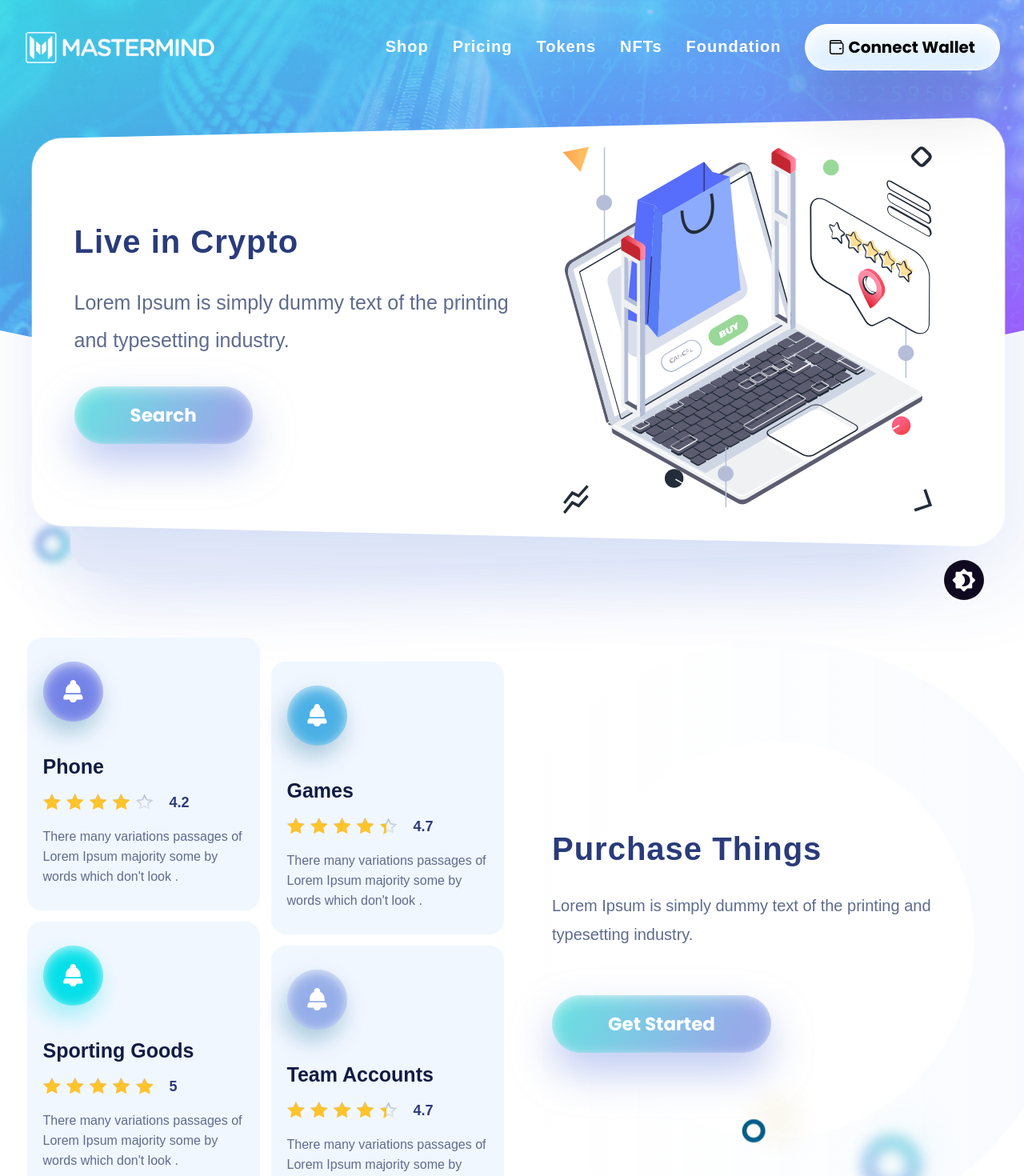
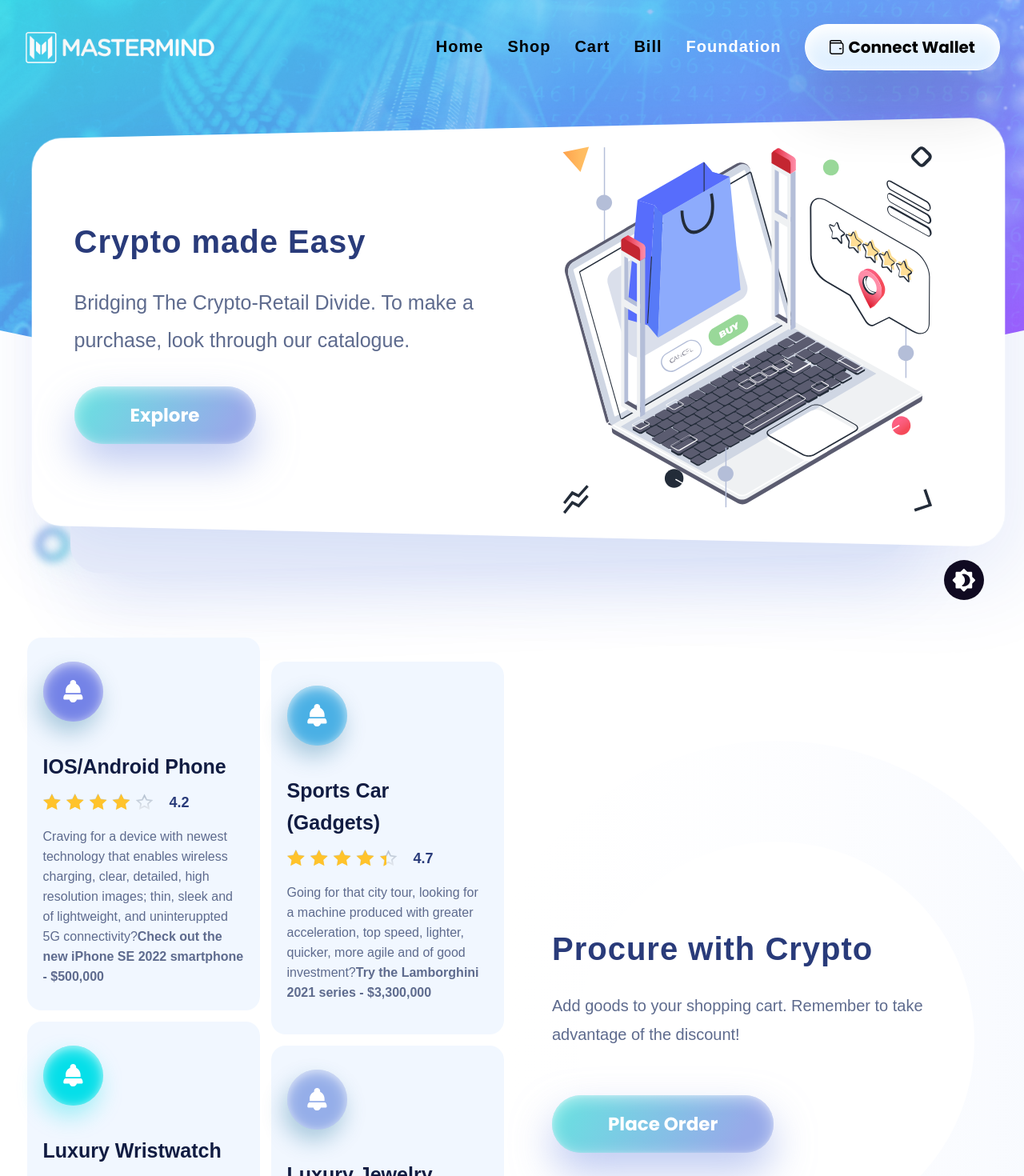
Before and after one commit to OkekeChristian24/project-cyclos-frontend, a React (Create React App) app: page / in a window 1280 px wide. Shown: the top 1470 px of the page at 80% size. Built offline with nearby package versions, Linux system fonts and the light colour scheme.

Commit message:
added content and Routing

```diff
--- a/src/Base/Header.jsx
+++ b/src/Base/Header.jsx
@@ -1,4 +1,5 @@
 import React, { useState, useEffect } from "react";
+import { Link } from "react-router-dom";
 export default function Header() {
   const [menu, setMenu] = useState(false);
   var links = document.querySelectorAll(".nav__inner-link");
@@ -40,17 +41,20 @@
           </div>
           <nav className={"nav " + (menu ? "active" : "")} id="menu">
             <div className="nav__inner">
-              <a href="#" className="nav__inner-link">
-                Shop
+              <a href="" className="nav__inner-link">
+              <Link to="/"> Home</Link>
               </a>
               <a href="#" className="nav__inner-link">
-                Pricing
+
+                <Link to="/shop">   Shop</Link>
               </a>
               <a href="#" className="nav__inner-link">
-                Tokens
+
+                <Link to="/cart"> Cart</Link>
               </a>
               <a href="#" className="nav__inner-link">
-                NFTs
+
+               <Link to="/bill"> Bill</Link>
               </a>
 
               <a href="#" className="nav__inner-link">
--- a/src/Pages/Home/Intro.jsx
+++ b/src/Pages/Home/Intro.jsx
@@ -23,13 +23,13 @@
       <div className="auto__container">
         <div className="intro__inner">
           <div className="intro__inner-content">
-            <h1>Live in Crypto</h1>
+            <h1>Crypto made Easy</h1>
             <p className="bg">
-              Lorem Ipsum is simply dummy text of the printing and typesetting
-              industry.
+            Bridging The Crypto-Retail Divide.
+To make a purchase, look through our catalogue.
             </p>
             <a href="#" className="button primary">
-              Search
+              Explore
             </a>
           </div>
           <div className="intro__inner-image">
--- a/src/Pages/Home/Purchase/Purchase.jsx
+++ b/src/Pages/Home/Purchase/Purchase.jsx
@@ -13,7 +13,7 @@
               <div className="purchase__inner-card-icon">
                 <img src="images/icons/bell.svg" alt="bell" />
               </div>
-              <h5>Phone</h5>
+              <h5>IOS/Android Phone</h5>
               <div className="purchase__inner-card-rate">
                 <div className="star">
                   <div className="star__empty">
@@ -29,15 +29,15 @@
               </div>
 
               <p className="sm">
-                There many variations passages of Lorem Ipsum majority some by
-                words which don't look .
+              Craving for a device with  newest technology that enables wireless charging, clear, detailed, high resolution images; thin, sleek and of lightweight, and uninteruppted 5G connectivity?
+<strong>Check out the new iPhone SE 2022 smartphone - $500,000</strong>
               </p>
             </div>
             <div className="purchase__inner-card">
               <div className="purchase__inner-card-icon">
                 <img src="images/icons/bell.svg" alt="" />
               </div>
-              <h5>Games</h5>
+              <h5>Sports Car (Gadgets)</h5>
               <div className="purchase__inner-card-rate">
                 <div className="star">
                   <div className="star__empty">
@@ -53,15 +53,15 @@
               </div>
 
               <p className="sm">
-                There many variations passages of Lorem Ipsum majority some by
-                words which don't look .
+              Going for that city tour, looking for a machine produced with greater acceleration, top speed, lighter, quicker, more agile and of good investment?
+<strong>Try the Lamborghini 2021 series - $3,300,000</strong>
               </p>
             </div>
             <div className="purchase__inner-card">
               <div className="purchase__inner-card-icon">
                 <img src="images/icons/bell.svg" alt="" />
               </div>
-              <h5>Sporting Goods</h5>
+              <h5>Luxury Wristwatch</h5>
               <div className="purchase__inner-card-rate">
                 <div className="star">
                   <div className="star__empty">
@@ -77,15 +77,16 @@
               </div>
 
               <p className="sm">
-                There many variations passages of Lorem Ipsum majority some by
-                words which don't look .
+              In search of a timepiece, built-to-last, exudes class, coupled with innovative technology, ensures longevity and can be passed down to generations.
+<strong>Try the Graff Diamonds, the Fascination Watch – $40 Million
+Don’t sleep on it. Add to Cart now.</strong>
               </p>
             </div>
             <div className="purchase__inner-card">
               <div className="purchase__inner-card-icon">
                 <img src="images/icons/bell.svg" alt="" />
               </div>
-              <h5>Team Accounts</h5>
+              <h5>Luxury Jewelry</h5>
               <div className="purchase__inner-card-rate">
                 <div className="star">
                   <div className="star__empty">
@@ -101,8 +102,8 @@
               </div>
 
               <p className="sm">
-                There many variations passages of Lorem Ipsum majority some by
-                words which don't look .
+              Thinking of the best way to express your feelings to a her?  She would say YES, to a high value, crystal-clear gem stone, made with the purest materials of precious metals.
+<strong>Try The Apollo Blue diamond earrings - $42,000,000</strong>
               </p>
             </div>
           </div>
@@ -110,13 +111,13 @@
             <div className="purchase__inner-content-bg">
               <img src="images/index/oval.svg" alt="" />
             </div>
-            <h2>Purchase Things</h2>
+            <h2> Procure with Crypto</h2>
+
             <p>
-              Lorem Ipsum is simply dummy text of the printing and typesetting
-              industry.
+            Add goods to your shopping cart. Remember to take advantage of the discount!
             </p>
             <a href="#" className="button primary">
-              Get Started
+             Place Order
             </a>
           </div>
         </div>
--- a/src/Pages/Shop/Shop.jsx
+++ b/src/Pages/Shop/Shop.jsx
@@ -6,10 +6,9 @@
   return (
     <>
       <Hero>
-        <h1>Shop with Crypto</h1>
+        <h1>Purchase with Crypto</h1>
         <p>
-          Lorem Ipsum is simply dummy text of the printing and typesetting
-          industry.
+        Bringing Crypto and Retail Closer Together.
         </p>
         <form className="search">
           <input type="text" placeholder="Enter category or store name" />
```
